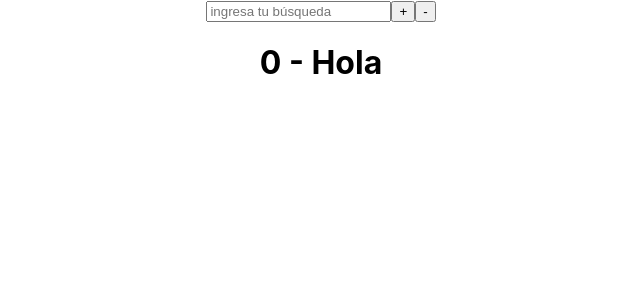
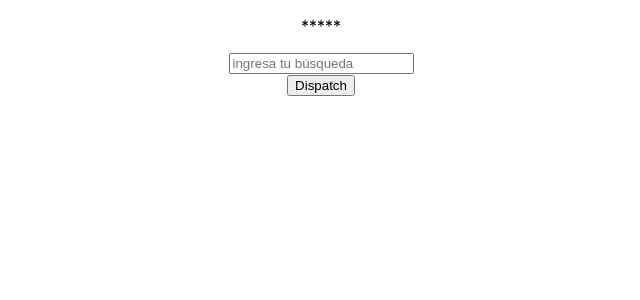
Before and after one commit to adrian1426/ReactHooks, a React (Create React App) app: page / in a window 1280 px wide. Shown: the top 300 px of the page, without its empty margins (319-959 px from the left). Built offline with nearby package versions, Linux system fonts and the light colour scheme.

Commit message:
useImperativeHandle

```diff
--- a/src/App.js
+++ b/src/App.js
@@ -1,57 +1,46 @@
-import React, { useReducer } from 'react';
+import React, { forwardRef, useImperativeHandle, useRef, useState } from 'react';
 import './App.css';
 
-const reducer = (state, action) => {
-  switch (action.type) {
-    case 'INCREMENT':
-      return {
-        ...state,
-        count: state.count + 1
-      }
-    case 'DECREMENT':
-      return {
-        ...state,
-        count: state.count - 1
-      }
-    case 'SET_TITLE':
-      return {
-        ...state,
-        title: action.title
-      }
-    default:
-      return state;
-  }
-};
+const FancyInput = forwardRef((props, ref) => {
+  const inputHijo = useRef();
+  const [text, setText] = useState('*****');
+
+  useImperativeHandle(ref, () => ({
+    dispatchAlert: () => {
+      alert('Hola');
+    },
+    setParragraph: (message) => {
+      setText(message);
+    },
+    focusInput: () => {
+      inputHijo.current.focus();
+    }
+  }));
+
+  return (
+    <div>
+      <p>{text}</p>
+      <input
+        type='text'
+        placeholder='ingresa tu búsqueda'
+        ref={inputHijo}
+      />
+    </div>
+  );
+
+});
 
 function App() {
-  const [state, dispatch] = useReducer(reducer, {
-    count: 0,
-    title: 'Hola'
-  });
+  const fancyInput = useRef();
 
-  const increment = () => {
-    dispatch({ type: 'INCREMENT' });
+  const handleClick = () => {
+    fancyInput.current.setParragraph('desde App padre');
   };
-
-  const decrement = () => {
-    dispatch({ type: 'DECREMENT' });
-  };
-
-  const handleInput = e => {
-    dispatch({ type: 'SET_TITLE', title: e.target.value });
-  };
-
 
   return (
     <div className="App">
-      <input
-        type='text'
-        placeholder='ingresa tu búsqueda'
-        onChange={handleInput}
-      />
-      <button onClick={increment}>+</button>
-      <button onClick={decrement}>-</button>
-      <h1>{state.count} - {state.title}</h1>
+      <FancyInput ref={fancyInput} />
+      <button onClick={handleClick}>Dispatch</button>
     </div>
   );
 }
```
